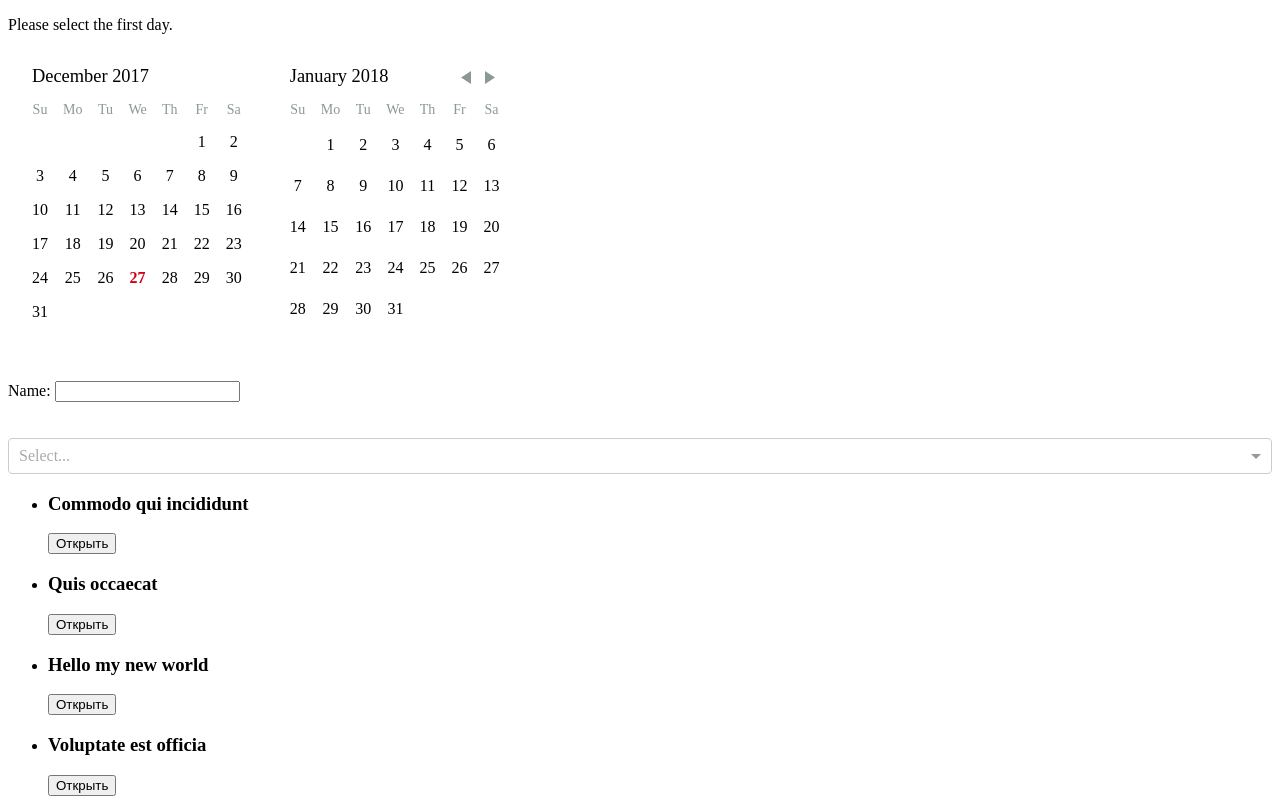
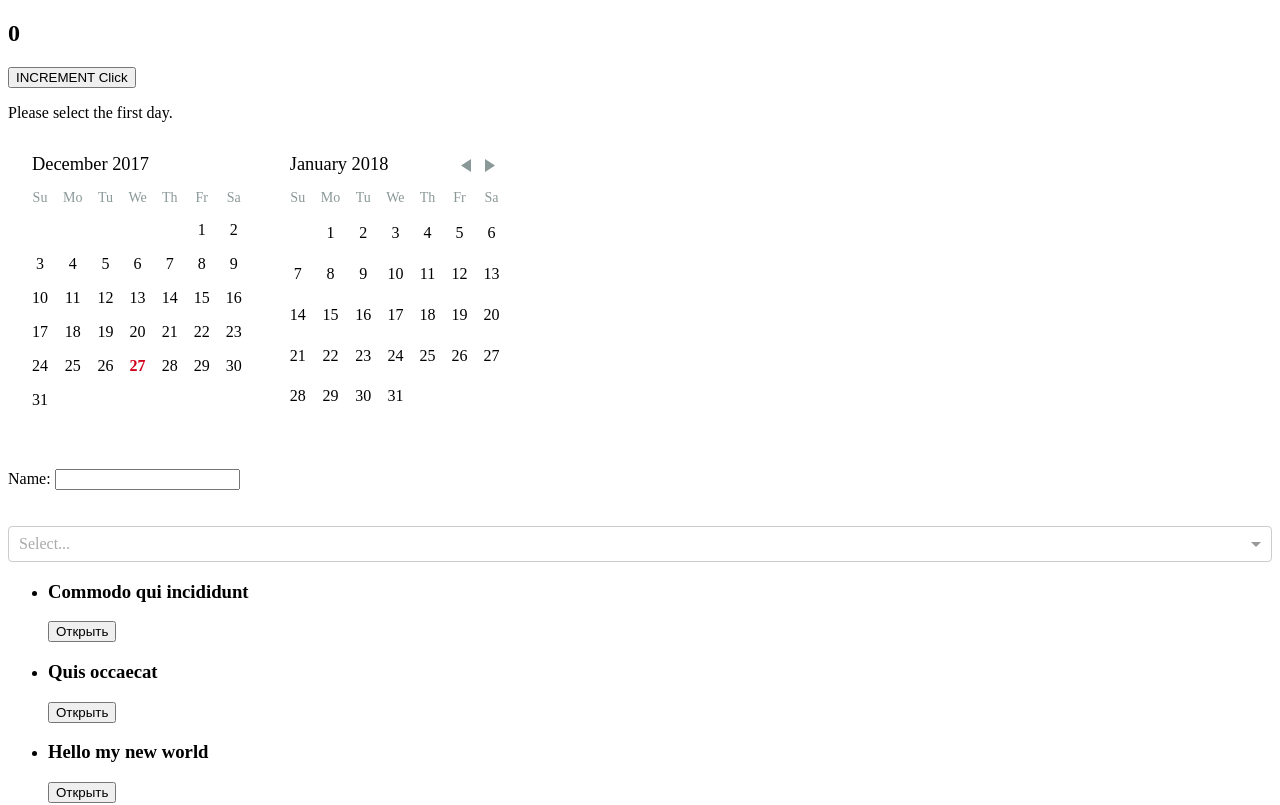
Before and after one commit to bakabk/learn_js_beginner, a React app: page / in a window 1280 px wide. Shown: the top 805 px of the page. Built offline with nearby package versions, Linux system fonts and the light colour scheme.

Commit message:
add simple redux flow

```diff
--- /dev/null
+++ b/src/AC/index.js
@@ -0,0 +1,5 @@
+export function increment(){
+    return {
+        type: 'INCREMENT'
+    }
+}
--- a/src/components/App.js
+++ b/src/components/App.js
@@ -6,11 +6,10 @@ import UserForm from './UserForm'
 import Select from 'react-select'
 import 'react-select/dist/react-select.css';
 import DayPicker from './DayPicker'
+import Counter from './Counter'
 
 class App extends Component{
-    PropTypes = {
-
-    }
+    PropTypes = {}
 
     state = {
         selection: null
@@ -19,6 +18,8 @@ class App extends Component{
     changeSelection = selection => this.setState({selection})
 
     render (){
+        console.log('this.props-----------', this.props)
+
         const options = this.props.articles.map(article => ({
             label: article.title,
             value: article.id
@@ -26,6 +27,7 @@ class App extends Component{
 
         return(
             <div>
+                <Counter />
                 <DayPicker /> <br /><br />
                 <UserForm /> <br /><br />
                 <Select
--- /dev/null
+++ b/src/components/Counter.js
@@ -0,0 +1,31 @@
+import React, {Component} from 'react'
+import PropTypes from 'prop-types'
+import {connect} from 'react-redux'
+import {increment} from '../AC'
+
+class Counter extends Component {
+    static propTypes = {
+        counter: PropTypes.number,
+        increment: PropTypes.func.isRequired
+    }
+
+    handleIncrement = () => {
+        console.log('this.props', this.props)
+
+        const {increment} = this.props
+        increment()
+    }
+
+    render(){
+        return (
+            <div>
+                <h2>{this.props.counter}</h2>
+                <button onClick={this.handleIncrement}>INCREMENT Click</button>
+            </div>
+        )
+    }
+}
+
+export default connect( (state) => ({
+    counter: state.count
+}), {increment} )(Counter)
--- /dev/null
+++ b/src/components/Root.js
@@ -0,0 +1,17 @@
+import React from 'react'
+import PropTypes from 'prop-types'
+import App from './App'
+import store from '../store'
+import {Provider} from 'react-redux'
+
+function Root(props) {
+    return(
+        <Provider store={store}>
+            <App {...props} />
+        </Provider>
+    )
+}
+
+Root.propTypes = {}
+
+export default Root
--- a/src/index.js
+++ b/src/index.js
@@ -1,10 +1,11 @@
 import React from 'react'
 import {render} from 'react-dom'
 import {articles} from './fixtures'
-import App from './components/App'
+// import App from './components/App'
+import Root from './components/Root'
 import store from './store'
 
 render(
-    <App articles={articles} />,
+    <Root articles={articles} />,
     document.getElementById('container')
 )
--- a/src/reducer/counter.js
+++ b/src/reducer/counter.js
@@ -2,7 +2,7 @@ export default (count = 0, action) => {
     const {type} = action
 
     switch (type){
-        case 'INCREMENT': return count + 1
+        case 'INCREMENT': return (+count + 1)
     }
 
     return count
```
